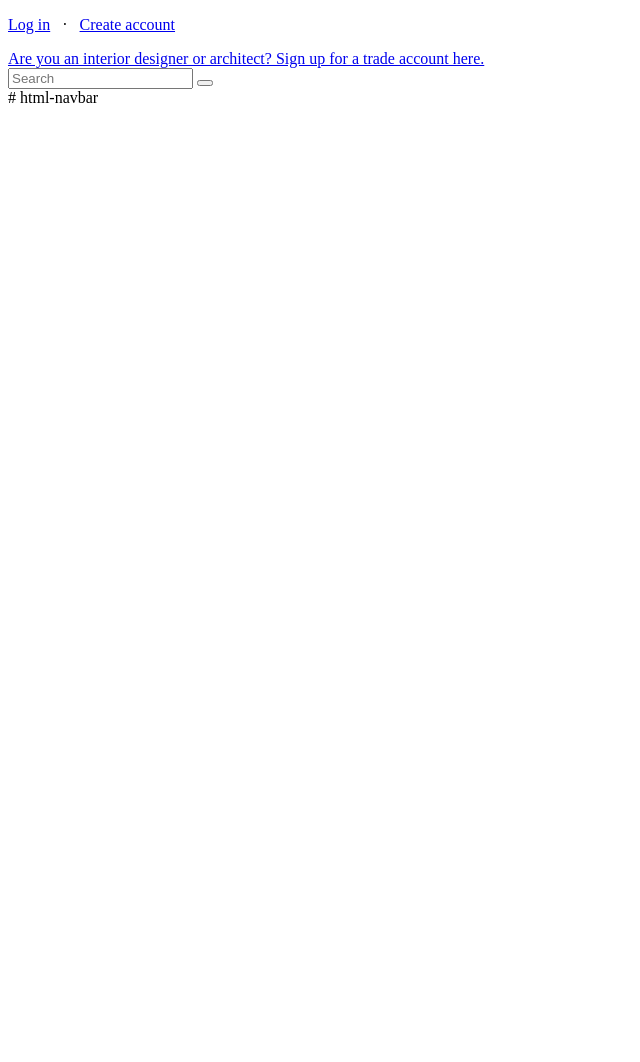
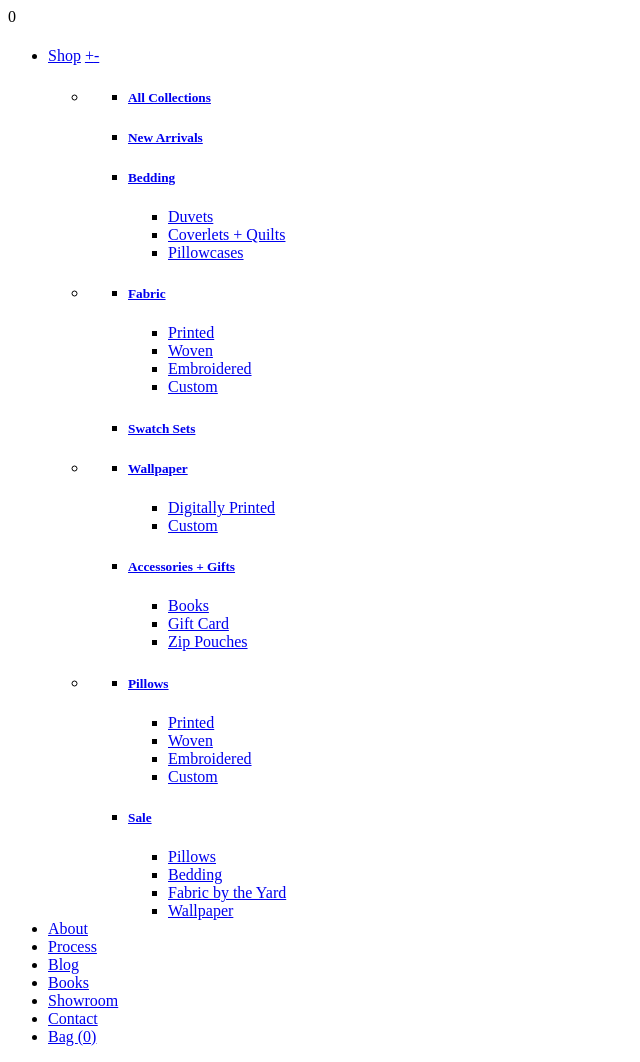
Before and after one commit to svangyi/the_pantry, a plain HTML site: page index.html in a window 1280 px wide. Shown: the whole page, without its empty margins (0-640 px from the left). Before the commit the page ends 800 px from the top, so only its background shows below. Drawn offline with Linux system fonts and the light colour scheme.

Commit message:
first commit

```diff
--- a/index.html
+++ b/index.html
@@ -4,42 +4,339 @@
     <meta charset="utf-8">
     <title></title>
   </head>
-  <body><!-- This is where I added the code from the website -->
-    <div class="info-bar showDesktop">
-      <div class="wrapper">
-        <div class="text-left">
+  <body><!-- This is where I pasted the code from the website -->
+    <div class="nav--desktop">
+          <div class="mobile-wrapper">
+  <div class="header-cart__wrapper hidden-lg">
+    <a href="/cart" class="CartToggle header-cart"><i class="icon icon-ra_bag"></i></a>
+    <span class="header-cart__bubble cartCount has-items cartCount-updater  hidden-count">0</span>
+  </div>
+  <div class="logo-wrapper ">
+    <!-- there's a link below -->
+      <h1 class="h4 header-logo" itemscope="" itemtype="http://schema.org/Organization">
+
+
+        <a href="/" itemprop="url"><i class="icon icon-ra_primary-logo"></i></a>
+
+
+      </h1>
+
+  </div>
+  <a href="" class="menuToggle header-hamburger"></a>
+</div>
+
+<div class="header-menu nav-wrapper">
+
+  <ul class="main-menu accessibleNav">
 
 
 
-         <p class="site-header--text-links marketing-link">
-
-             <a href="/account/login" id="customer_login_link">Log in</a>
-
-             &nbsp; · &nbsp;<!-- I'm not sure what this means -->
-             <a href="/account/register" id="customer_register_link">Create account</a>
 
 
-         </p>
-
-        </div>
-
-        <div class="marketing-top marketing-top--hidden">
-          <a class="marketing-link" href="https://rebeccaatwood.com/pages/trade">Are you an interior designer or architect? Sign up for a trade account here.</a>
-        </div><!-- There's a link here -->
 
 
-        <div class="header-search__wrapper">
-          <div class="header-search">
-            <form action="/search" method="get" class="input-group search" role="search">
 
-              <input class="search-bar snize-input-style" type="search" name="q" placeholder="Search" autocomplete="off">
-              <button type="submit" class="btn search-btn"></button>
-            </form>
-          </div>
-        </div>
 
+
+
+
+  <li class="grandparent  kids-4">
+    <a href="#" class="nav-link" id="Shop">Shop</a>
+
+    <a href="#" class="nav-carat"><span class="plus">+</span><span class="minus">-</span></a>
+      <div class="main-menu-dropdown">
+        <ul class="main-menu-dropdown--list">
+
+
+
+
+
+
+
+<!-- I'm not sure what aria-haspopup means -->
+<li aria-haspopup="true">
+    <ul class="collection-nav--child">
+
+      <li class="collection-nav--child-link"><h5><a href="/collections/all">All Collections</a></h5>
+
+
+
+
+      </li>
+
+      <li class="collection-nav--child-link"><h5><a href="/collections/new-arrivals">New Arrivals</a></h5>
+
+
+
+
+      </li>
+
+      <li class="collection-nav--child-link"><h5><a href="/collections/bedding">Bedding</a></h5>
+
+
+
+      <ul class="collection-nav--grandchild">
+
+          <li class="collection-nav--grandchild-link"><a href="/collections/duvets">Duvets</a></li>
+
+          <li class="collection-nav--grandchild-link"><a href="/collections/quilts">Coverlets + Quilts</a></li>
+
+          <li class="collection-nav--grandchild-link"><a href="/collections/pillowcases">Pillowcases</a></li>
+
+      </ul>
+
+
+      </li>
+
+    </ul>
+</li>
+
+
+
+
+
+
+<!-- I'm not sure what aria-haspopup is -->
+<li aria-haspopup="true">
+    <ul class="collection-nav--child">
+
+      <li class="collection-nav--child-link"><h5><a href="/collections/fabric-by-the-yard">Fabric</a></h5>
+
+
+
+      <ul class="collection-nav--grandchild">
+
+          <li class="collection-nav--grandchild-link"><a href="/collections/fabric-by-the-yard/Printed">Printed</a></li>
+
+          <li class="collection-nav--grandchild-link"><a href="/collections/fabric-by-the-yard/Woven">Woven</a></li>
+
+          <li class="collection-nav--grandchild-link"><a href="/collections/embroidered-fabrics">Embroidered</a></li>
+
+          <li class="collection-nav--grandchild-link"><a href="/pages/custom-order-faq">Custom</a></li>
+
+      </ul>
+
+
+      </li>
+
+      <li class="collection-nav--child-link"><h5><a href="/collections/swatch-sets">Swatch Sets</a></h5>
+
+
+
+
+      </li>
+
+    </ul>
+</li>
+
+
+
+
+
+
+
+<li aria-haspopup="true">
+    <ul class="collection-nav--child">
+
+      <li class="collection-nav--child-link"><h5><a href="/collections/wallpapers">Wallpaper</a></h5>
+
+
+
+      <ul class="collection-nav--grandchild">
+
+          <li class="collection-nav--grandchild-link"><a href="/collections/wallpapers">Digitally Printed</a></li>
+
+          <li class="collection-nav--grandchild-link"><a href="/pages/custom-order-faq">Custom</a></li>
+
+      </ul>
+
+
+      </li>
+
+      <li class="collection-nav--child-link"><h5><a href="/collections/accessories-gift">Accessories + Gifts</a></h5>
+
+
+
+      <ul class="collection-nav--grandchild">
+
+          <li class="collection-nav--grandchild-link"><a href="/collections/books">Books</a></li>
+
+          <li class="collection-nav--grandchild-link"><a href="/products/gift-card">Gift Card</a></li>
+
+          <li class="collection-nav--grandchild-link"><a href="/collections/zip-pouches">Zip Pouches</a></li>
+
+      </ul>
+
+
+      </li>
+
+    </ul>
+</li>
+
+
+
+
+
+
+
+<li aria-haspopup="true">
+    <ul class="collection-nav--child">
+
+      <li class="collection-nav--child-link"><h5><a href="/collections/pillows">Pillows</a></h5>
+
+
+
+      <ul class="collection-nav--grandchild">
+
+          <li class="collection-nav--grandchild-link"><a href="/collections/pillows/Printed">Printed</a></li>
+
+          <li class="collection-nav--grandchild-link"><a href="/collections/pillows/Woven">Woven</a></li>
+
+          <li class="collection-nav--grandchild-link"><a href="/collections/embroidered-pillows/Hand-Embroidered">Embroidered</a></li>
+
+          <li class="collection-nav--grandchild-link"><a href="/products/custom-pillow">Custom</a></li>
+
+      </ul>
+
+
+      </li>
+
+      <li class="collection-nav--child-link"><h5><a href="/collections/sale/sale">Sale</a></h5>
+
+
+
+      <ul class="collection-nav--grandchild">
+
+          <li class="collection-nav--grandchild-link"><a href="/collections/pillows/sale">Pillows</a></li>
+
+          <li class="collection-nav--grandchild-link"><a href="/collections/bedding/sale">Bedding</a></li>
+
+          <li class="collection-nav--grandchild-link"><a href="/collections/fabric-by-the-yard/sale">Fabric by the Yard</a></li>
+
+          <li class="collection-nav--grandchild-link"><a href="/collections/screen-printed-wallpaper/sale">Wallpaper</a></li>
+
+      </ul>
+
+
+      </li>
+
+    </ul>
+</li>
+
+
+
+
+        </ul>
       </div>
-    </div>
+
+  </li>
+
+
+
+
+
+
+
+
+
+
+
+
+  <li class="child  kids-0">
+    <a href="/pages/about-us" class="nav-link" id="About">About</a>
+
+  </li>
+
+
+
+
+
+
+
+
+
+
+
+
+  <li class="child  kids-0">
+    <a href="/pages/process" class="nav-link" id="Process">Process</a>
+
+  </li>
+
+
+
+
+
+
+
+
+
+
+
+
+  <li class="child  kids-0">
+    <a href="/blogs/from-the-studio" class="nav-link" id="Blog">Blog</a>
+
+  </li>
+
+
+
+
+
+
+
+
+
+
+
+
+  <li class="child  kids-0">
+    <a href="/pages/book" class="nav-link" id="Books">Books</a>
+
+  </li>
+
+
+
+
+
+
+
+
+
+
+
+
+  <li class="child  kids-0">
+    <a href="/pages/visit-us" class="nav-link" id="Showroom">Showroom</a>
+
+  </li>
+
+
+
+
+
+
+
+
+
+
+
+
+  <li class="child  kids-0">
+    <a href="/pages/contact" class="nav-link" id="Contact">Contact</a>
+
+  </li>
+
+
+    <li class="cart-text-link">
+      <a href="/cart" class="CartToggle">
+        Bag
+        <span class=" hidden-count " id="nav-cartCountDesktop">(0)</span>
+      </a>
+    </li>
+  </ul>
+</div>
+
+</div><!-- This is the end of the code I pasted -->
   </body>
 </html>
-# html-navbar
```
